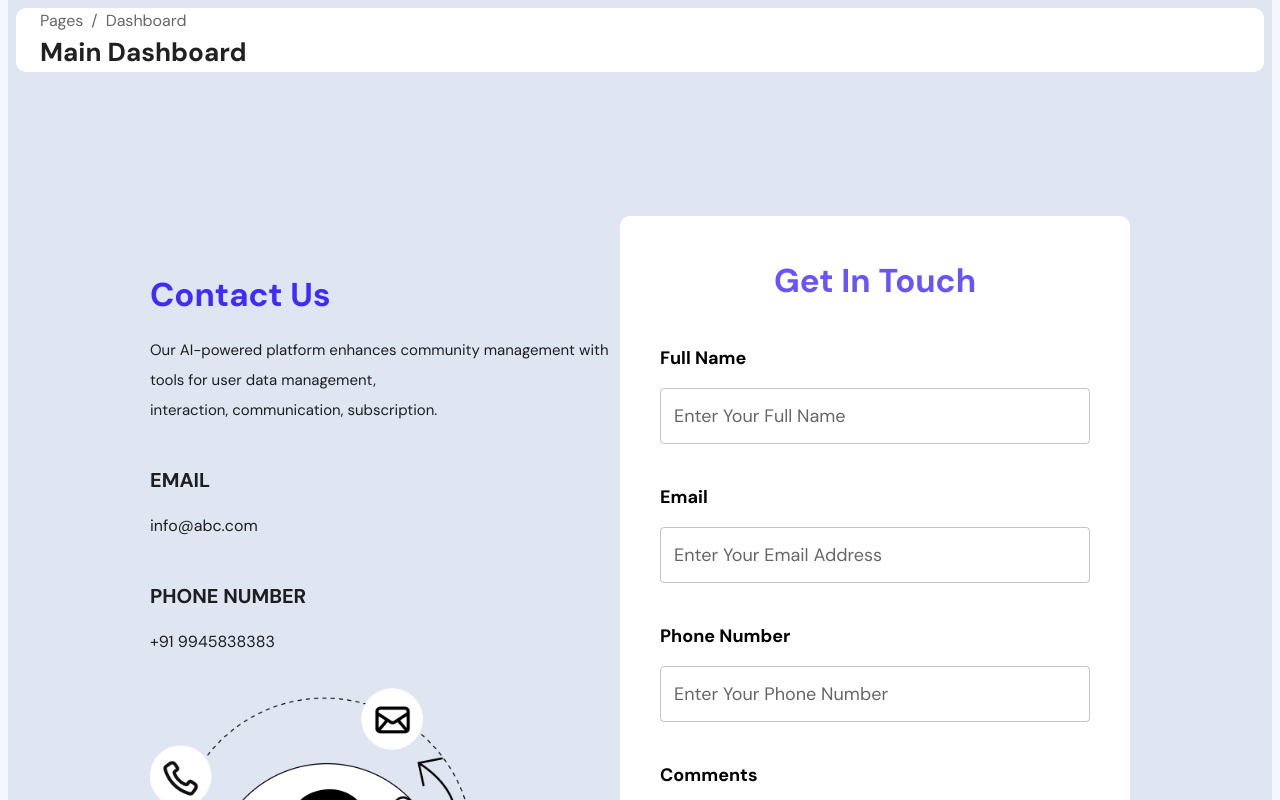
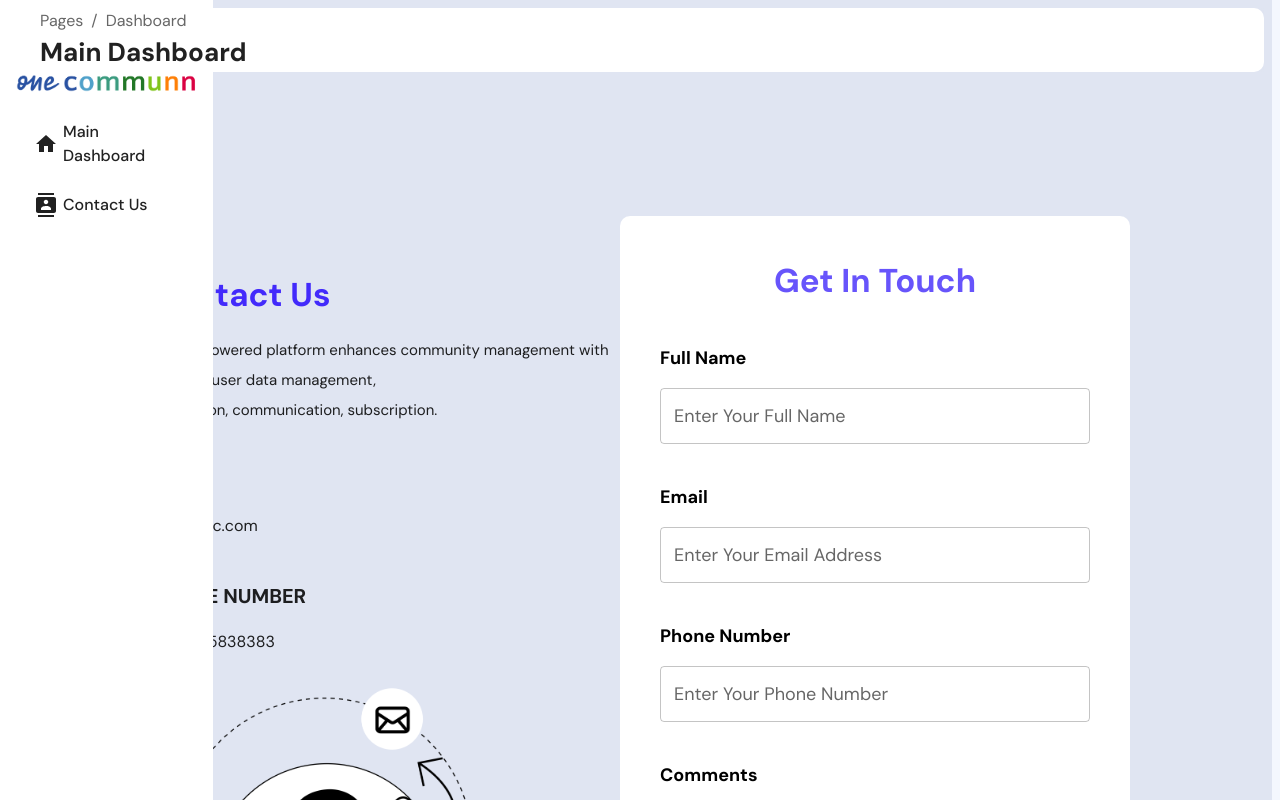
Before and after one commit to Vijay-Totager/React-DashBoard, a React (Create React App) app: page /contacts in a window 1280 px wide. Shown: the top 800 px of the page. Built offline with nearby package versions, Linux system fonts and the light colour scheme.

Commit message:
layout updated

```diff
--- a/src/Components/Layout/Layout.tsx
+++ b/src/Components/Layout/Layout.tsx
@@ -21,7 +21,7 @@ export const Layout = () => {
           zIndex: 1,
           backgroundColor: "background.paper",
         }}
-        display={{ xs: "none", xl: "block" }}
+        display={{ xs: "block", xl: "block",md:'block',lg:'block' }}
       >
         <MainSideBar />
       </Grid>
```
